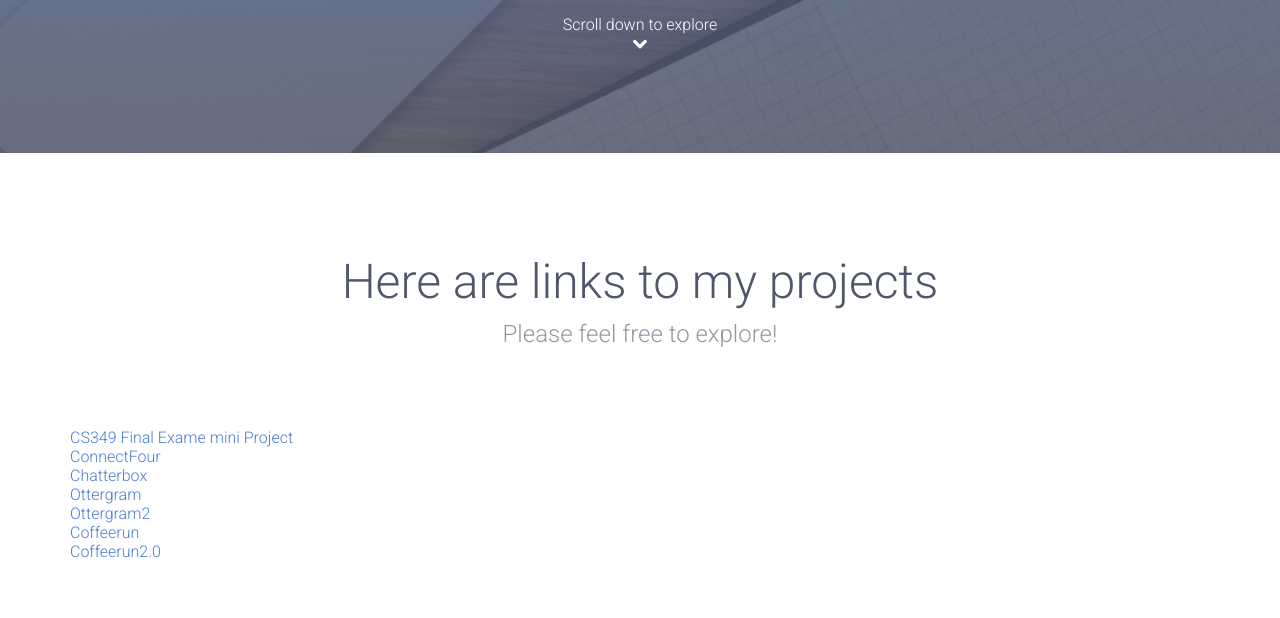
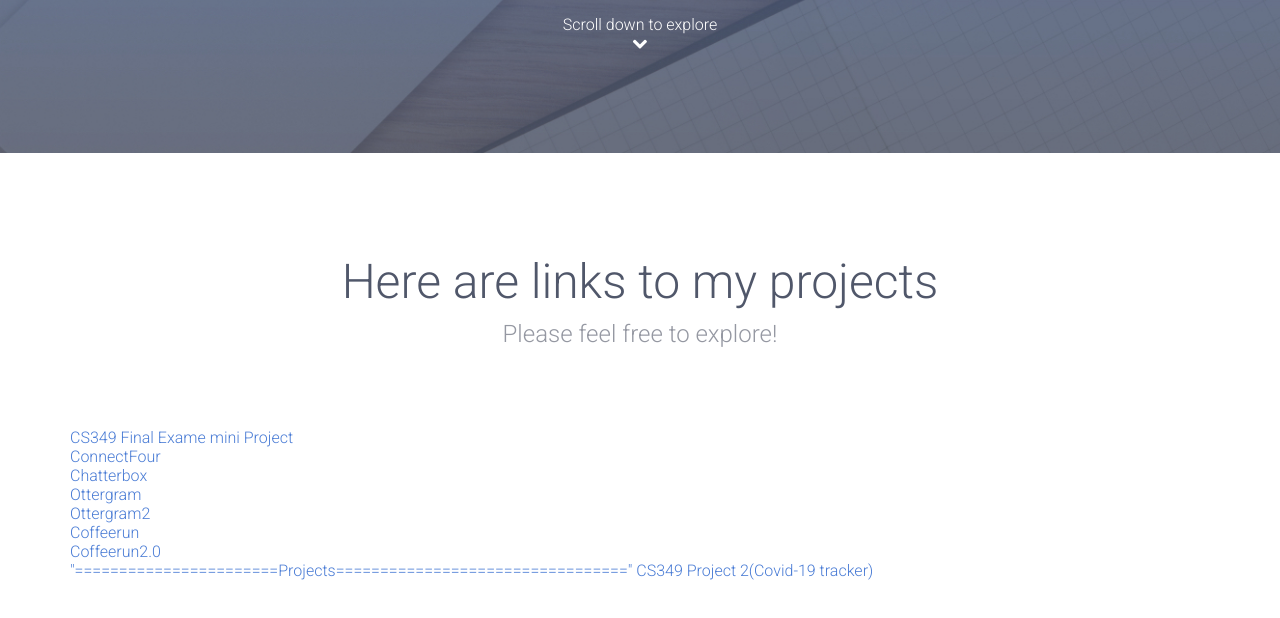
Before and after one commit to oramirez1397/oramirez1397.github.io, a website: page index.html in a window 1280 px wide. Shown: the part 644-1262 px from the top of the page. Drawn offline with Linux system fonts and the light colour scheme.

Commit message:
Update index.html

```diff
--- a/index.html
+++ b/index.html
@@ -50,6 +50,9 @@
 						<a href="https://github.com/oramirez1397/CoffeeRun">Coffeerun<br></a>
 						<a href="https://github.com/oramirez1397/Coffee_run2.0">Coffeerun2.0<br></a>
 
+						<a> "=======================Projects================================="</a>
+						<a href="https://github.com/oramirez1397/my-coronavirus-map">CS349 Project 2(Covid-19 tracker)<br></a>
+
 
 					</div>
 				</div> <!-- .fullwidth-block -->
```
